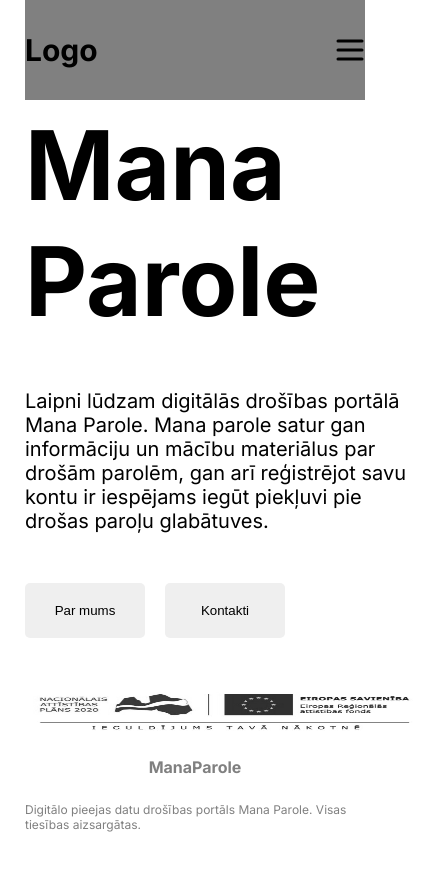
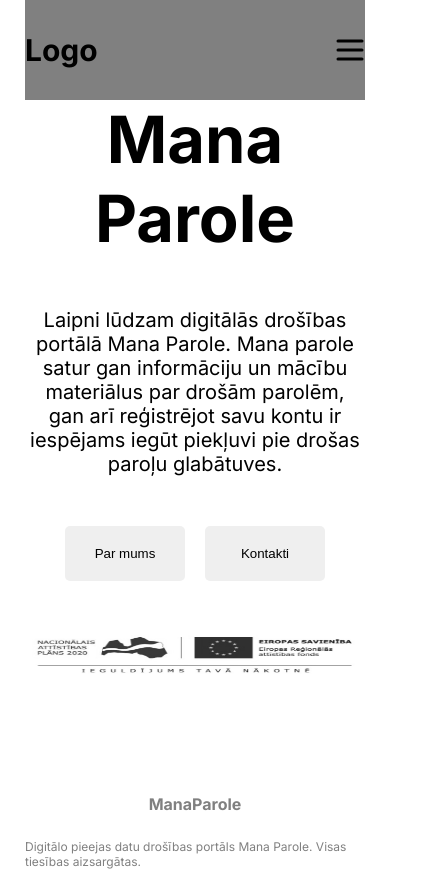
Before and after one commit to dmlv91/password_manager, a Next.js app: page / in a window 390 px wide. Shown: the whole page, 425 px wide, since content can reach past the window. Before the commit the page ends 844 px from the top, so only its background shows below. Built offline with nearby package versions, Linux system fonts and the light colour scheme.

Commit message:
More css

```diff
--- a/src/app/contacts/contacts.module.css
+++ b/src/app/contacts/contacts.module.css
@@ -5,7 +5,7 @@
     gap: 100px;
 }
 
-.imgContainer{
+.infoContainer{
     flex: 1;
     height: 500px;
     position: relative;
@@ -75,3 +75,19 @@
     border: none;
     border-radius: 5px;
 }
+
+@media(max-width: 1024px){
+    .container{
+      flex-direction: column;
+    }
+}
+
+@media(max-width: 768px){
+    .container{
+      flex-direction: column;
+    }
+
+    .infoContainer{
+        width: 100%;
+    }
+}
--- a/src/app/contacts/page.jsx
+++ b/src/app/contacts/page.jsx
@@ -1,12 +1,13 @@
+"use client"
 import React from 'react'
 import styles from "./contacts.module.css"
 import Image from 'next/image'
 
 function Contacts() {
+  console.log("it workss here")
   return (
     <div className={styles.container}>
-      <div className={styles.imgContainer}>
-        <Image src="/contacts.jpg" alt="" fill className={styles.img}/>
+      <div className={styles.infoContainer}>
         <div className={styles.contactContainer}>
           <h2>Kontakti</h2>
           <p>
--- a/src/app/home.module.css
+++ b/src/app/home.module.css
@@ -44,3 +44,24 @@
     flex: 1;
     position: relative;
 }
+
+@media(max-width: 1024px){
+    .container{
+      flex-direction: column;
+      text-align: center;
+    }
+
+    .buttons{
+        justify-content: center;
+    }
+}
+
+@media(max-width: 768px){
+    .title{
+        font-size: 65px;
+    }
+
+    .brands{
+        width: 100%;
+    }
+}
--- a/src/app/info/info.module.css
+++ b/src/app/info/info.module.css
@@ -8,6 +8,7 @@
     display: flex;
     flex-direction: column;
     gap: 50px;
+    text-align: justify;
 }
 
 .subtitle{
@@ -47,3 +48,15 @@
 .img{
     object-fit: contain;
 }
+
+@media(max-width: 768px){
+    .container{
+      flex-direction: column;
+    }
+
+    .boxes{
+        flex-direction: column;
+        gap: 50px;
+        text-align: center;
+    }
+}
```
